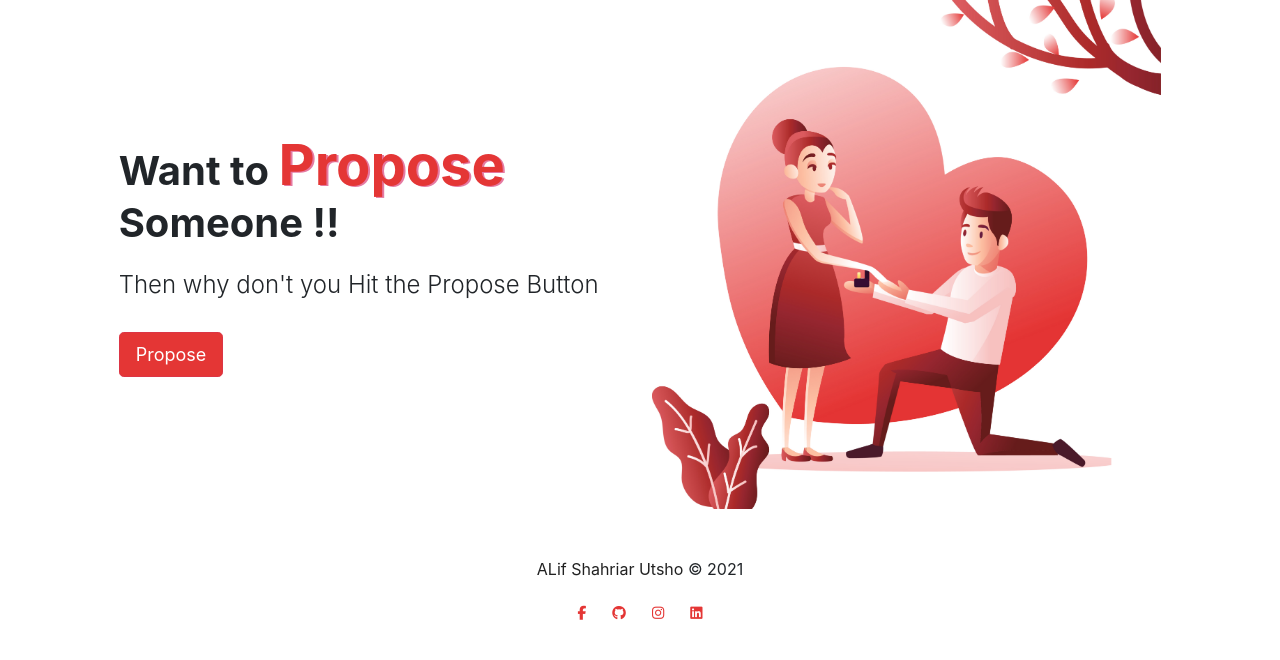
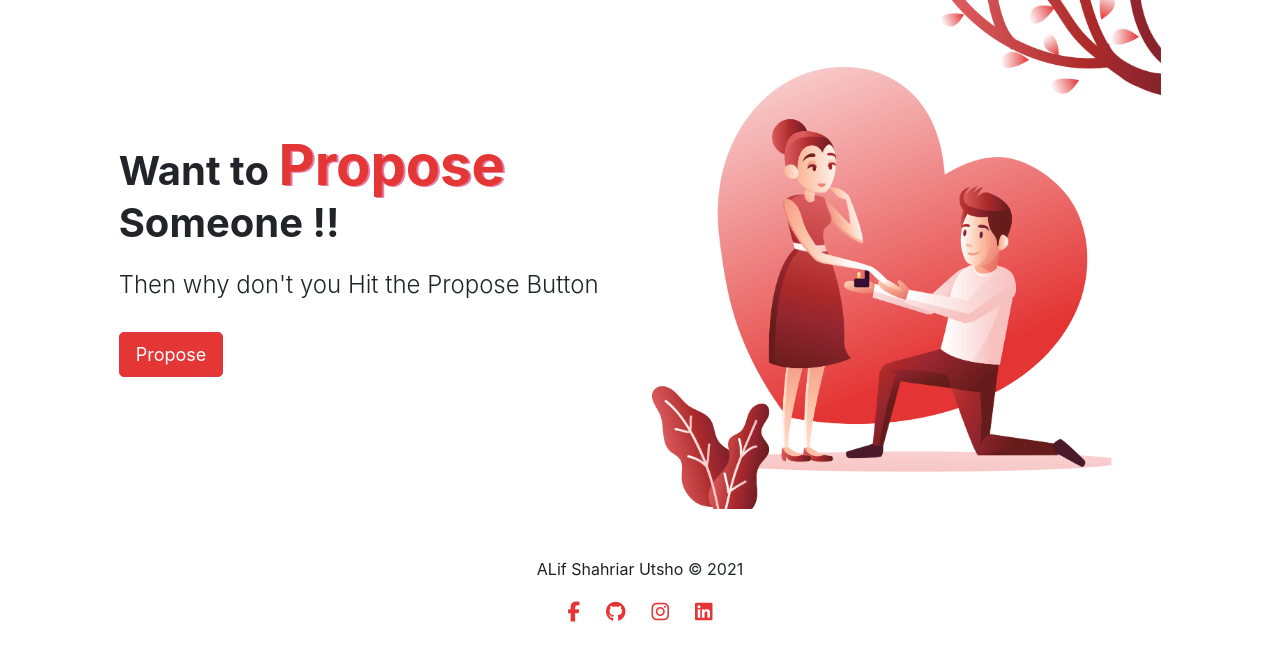
Before and after one commit to Alif-Utsho/alif-utsho.github.io, a React (Create React App) app: page / in a window 1280 px wide. Shown: the top 660 px of the page. Built offline with nearby package versions, Linux system fonts and the light colour scheme.

Commit message:
change to HashRouter

```diff
--- a/package.json
+++ b/package.json
@@ -11,6 +11,7 @@
     "react": "^17.0.1",
     "react-copy-to-clipboard": "^5.0.3",
     "react-dom": "^17.0.1",
+    "react-router-dom": "^5.2.0",
     "react-scripts": "4.0.2",
     "web-vitals": "^1.1.0"
   },
--- a/src/App.js
+++ b/src/App.js
@@ -2,17 +2,30 @@ import './App.css';
 
 import Submit from './components/submit-page/submit'
 import CrushPage from './components/view-page/crush-page'
-import { Redirect, Router } from '@reach/router'
+import { HashRouter as Router, Switch, Route } from 'react-router-dom'
 import Footer from './components/footer'
 
 const App = () => {
   return (
     <div>
-        <Router>
-          <Submit path="/" />
-          <CrushPage path="/:name" />
-        </Router>
-        <Footer/>
+      <Router>
+          {/* <Submit to="/" />
+          <CrushPage to="/:name" /> */}
+
+        <Switch>
+
+          <Route exact path="/">
+            <Submit/>
+          </Route>
+
+          <Route path="/:name">
+            <CrushPage/>
+          </Route>
+        </Switch>
+
+
+      </Router>
+      <Footer/>
     </div>
   );
 }
--- a/src/components/footer.jsx
+++ b/src/components/footer.jsx
@@ -11,23 +11,23 @@ const Footer = () => {
                         </p>
                     <li className="list-inline-item  mb-sm-0">
                         <a className="btn btn-icon btn-sm btn-ghost-secondary rounded-circle" href="https://www.facebook.com/utsho.aiub">
-                            <i className="fab fa-facebook-f"></i>
+                            <i className="fab fa-facebook-f fs-5"></i>
                         </a>
                     </li>
 
                     <li className="list-inline-item  mb-sm-0">
                         <a className="btn btn-icon btn-sm btn-ghost-secondary rounded-circle" href="https://github.com/Alif-Utsho">
-                            <i className="fab fa-github"></i>
+                            <i className="fab fa-github fs-5"></i>
                         </a>
                     </li>
                     <li className="list-inline-item  mb-sm-0">
                         <a className="btn btn-icon btn-sm btn-ghost-secondary rounded-circle" href="https://www.instagram.com/alif_utsho/">
-                            <i className="fab fa-instagram"></i>
+                            <i className="fab fa-instagram fs-5"></i>
                         </a>
                     </li>
                     <li className="list-inline-item  mb-sm-0">
                         <a className="btn btn-icon btn-sm btn-ghost-secondary rounded-circle" href="https://www.linkedin.com/in/md-shahoriar-alif-utsho-014ba817a/">
-                            <i className="fab fa-linkedin"></i>
+                            <i className="fab fa-linkedin fs-5"></i>
                         </a>
                     </li>
                 </ul>
--- a/src/components/submit-page/viewForm.jsx
+++ b/src/components/submit-page/viewForm.jsx
@@ -13,7 +13,7 @@ class ViewForm extends React.Component {
     changeHandler = event => {
         this.setState({
             name: event.target.value,
-            link: 'https://alif-utsho.github.io/propose/' + event.target.value
+            link: 'https://alif-utsho.github.io/#/' + event.target.value
         })
     }
 
--- a/src/components/view-page/crush-page.jsx
+++ b/src/components/view-page/crush-page.jsx
@@ -1,5 +1,7 @@
-import { useParams } from '@reach/router'
+import { useParams } from 'react-router-dom'
 import React from 'react'
+
+import Namegenerate from './namegenerate'
 
 class CrushPage extends React.Component{
     state = {
@@ -37,9 +39,7 @@ class CrushPage extends React.Component{
             <>
                 <section id="crushPage" className=" align-items-center">
                     <main id="main">
-                        <h2 className="title display-2 mb-4">
-                            {this.props.name ? this.props.name : 'Sizukaa'}
-                        </h2>
+                        <Namegenerate/>
                         <div className={this.state.class}>
                             <i className="fas fa-quote-left"></i>
                             <p className="txt fw-bold">
--- /dev/null
+++ b/src/components/view-page/namegenerate.jsx
@@ -0,0 +1,13 @@
+import React from 'react'
+import { useParams } from 'react-router-dom'
+
+function Namegenerate() {
+    let {name} = useParams()
+    return (
+        <h2 className="title display-2 mb-4">
+            {name ? name : 'Sizukaa'}
+        </h2>
+    )
+}
+
+export default Namegenerate
```
Also changed, not shown: src/components/submit-page/locationGen.jsx (added, +11 -0 lines), 1 other file (tests, documents, lock files or other folders).
